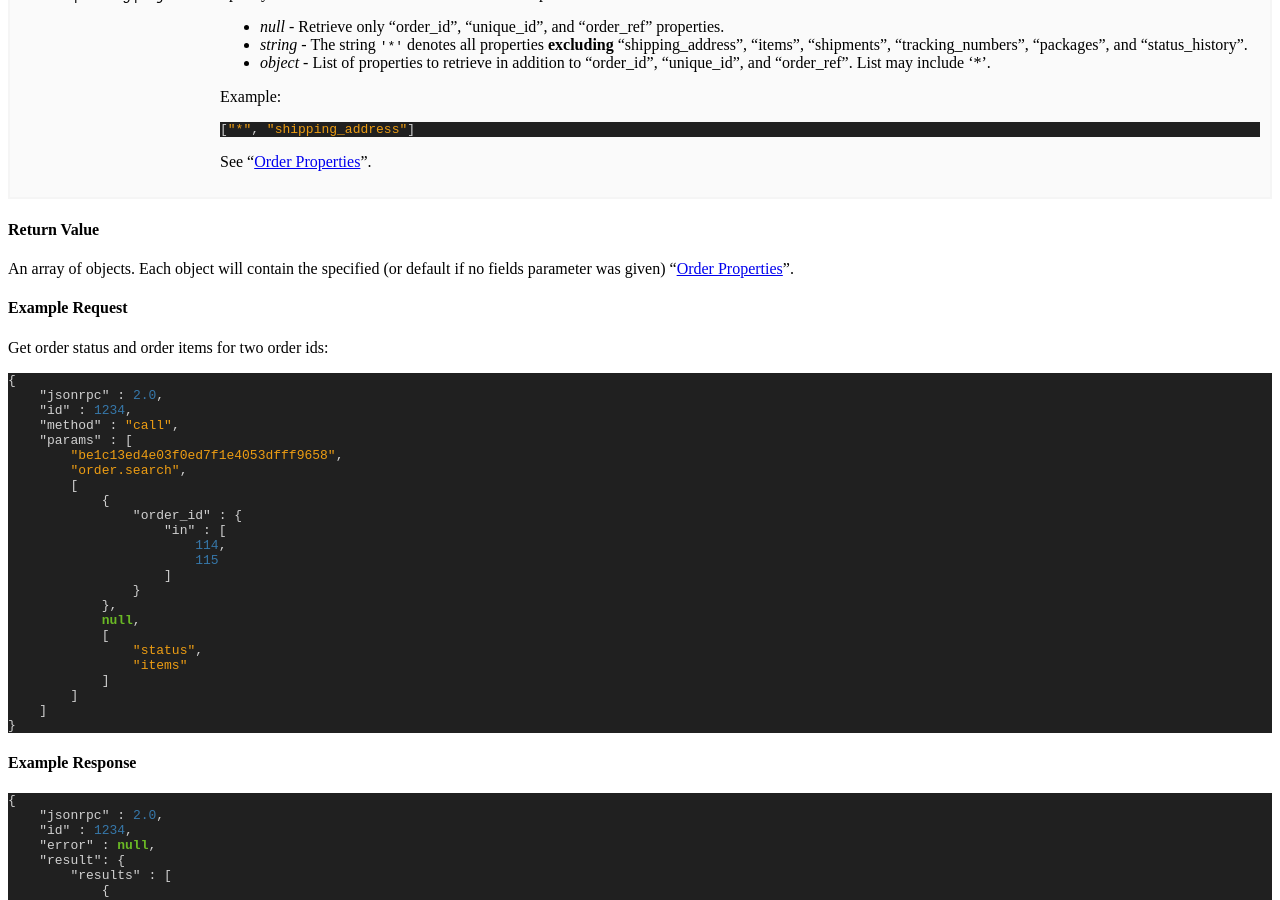
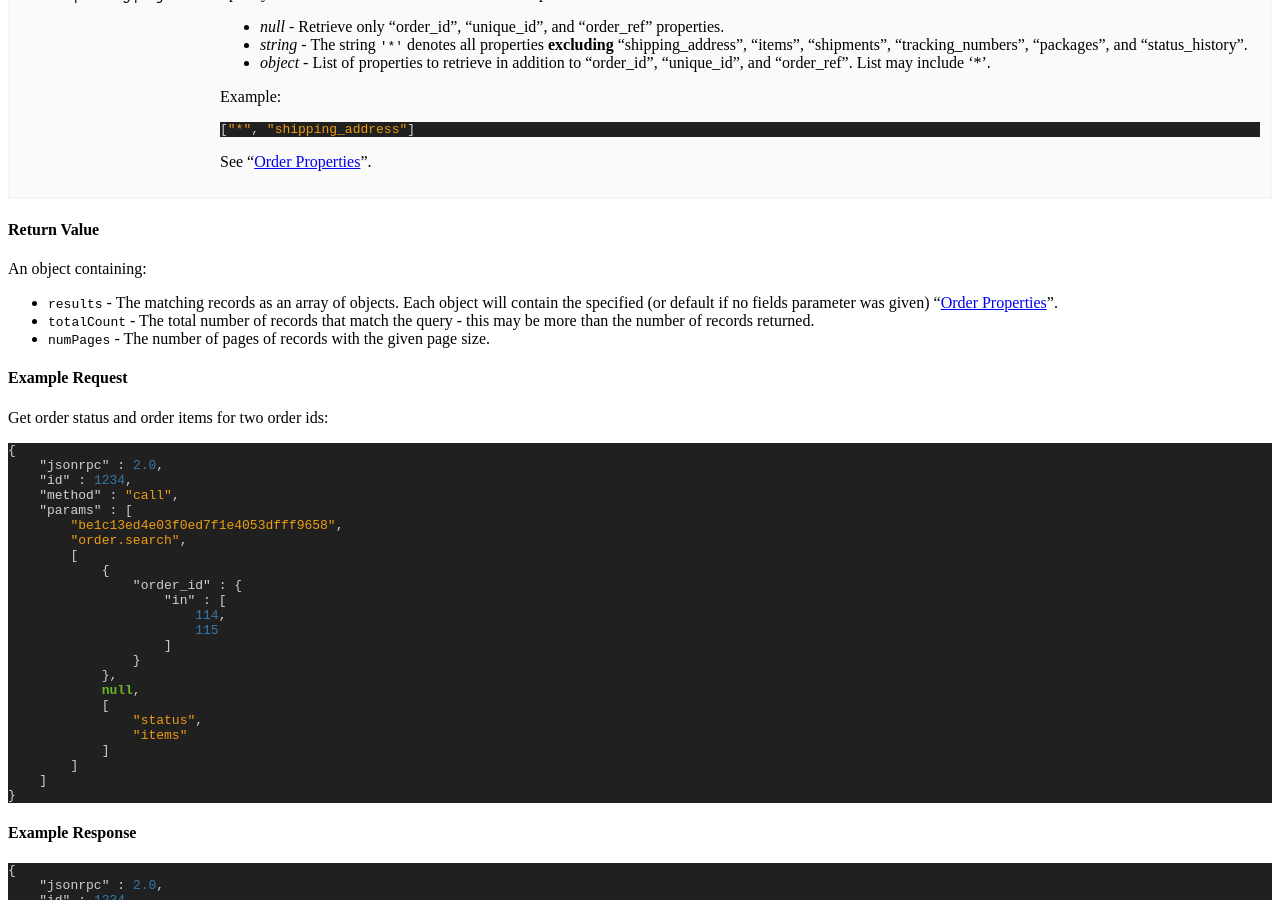
Before and after one commit to ShipStream/shipstream.github.io, a Jekyll site: the page built from _posts/2014-07-25-order.md, in a window 1280 px wide and 900 px high, scrolled down 9793 px. Built offline with Jekyll 4.4.1, drawn with Linux system fonts in a browser that asks for light colours; a style sheet for code colours, icons or effects is not loaded; some of the changed text lies outside the part shown.

Commit message:
Fix errors with order.search return value and example.

```diff
--- a/_posts/2014-07-25-order.md
+++ b/_posts/2014-07-25-order.md
@@ -621,7 +621,11 @@ Retrieve list of orders by filters. Order data can be customized by specifying p
 
 #### Return Value
 
-An array of objects. Each object will contain the specified (or default if no fields parameter was given) "[Order Properties](#order_properties)".
+An object containing:
+
+- `results` - The matching records as an array of objects. Each object will contain the specified (or default if no fields parameter was given) "[Order Properties](#order_properties)".
+- `totalCount` - The total number of records that match the query - this may be more than the number of records returned.
+- `numPages` - The number of pages of records with the given page size.
 
 #### Example Request
 
@@ -757,7 +761,7 @@ Get order status and order items for two order ids:
             }
         ],
         "totalCount": 2,
-        "numbPages": 1
+        "numPages": 1
     },
     "jsonrpc" : 2.0,
     "id" : 1234
```
